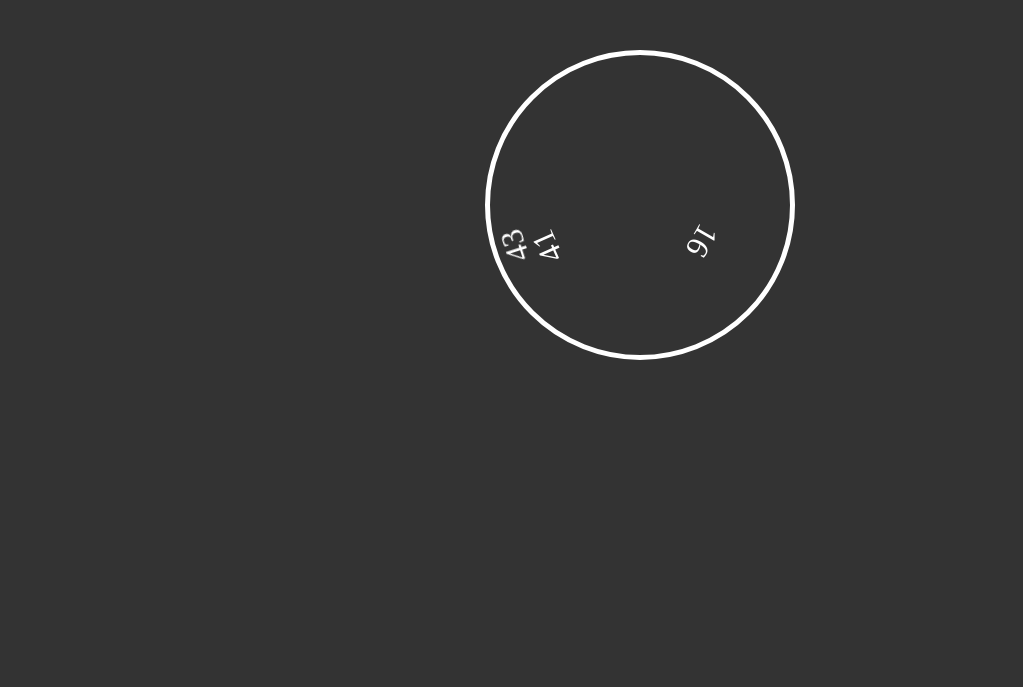
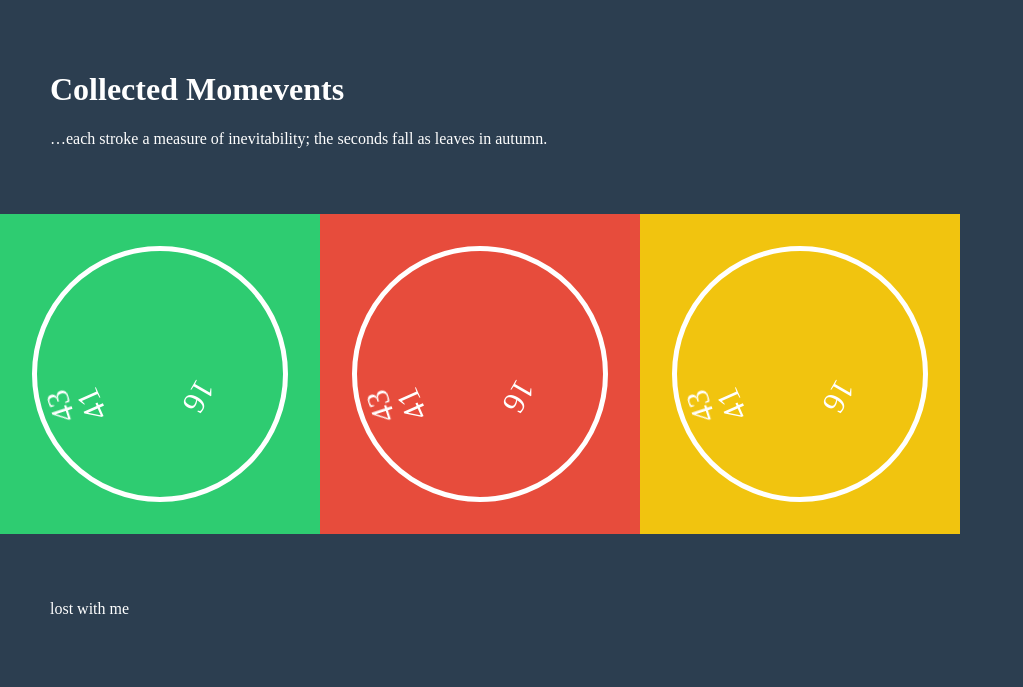
Before and after one commit to stereomyth/ephemera, a website: page app/index.html in a window 1280 px wide. Shown: the whole page, without its empty margins (0-1023 px from the left). Drawn offline with nearby package versions, Linux system fonts and the light colour scheme; files that its build step writes are made by us from their sources.

Commit message:
Some responsive stuff, header, footer and colours

```diff
--- a/app/index.html
+++ b/app/index.html
@@ -4,7 +4,7 @@
         <meta charset="utf-8">
         <title>Clocks</title>
         <meta name="description" content="">
-        <meta name="viewport" content="width=device-width, initial-scale=1">
+        <meta name="viewport" content="width=device-width, min-scale=1">
         <!-- Place favicon.ico and apple-touch-icon.png in the root directory -->
 
         <!-- build:css styles/vendor.css -->
@@ -26,11 +26,38 @@
             <p class="browsehappy">You are using an <strong>outdated</strong> browser. Please <a href="http://browsehappy.com/">upgrade your browser</a> to improve your experience.</p>
         <![endif]-->
 
-        <div class="clock classic">
-            <div class="h-hand">h</div>
-            <div class="m-hand">m</div>
-            <div class="s-hand">s</div>
+        <header class="title">
+            <h1>Collected Momevents</h1>
+            <p> &hellip;each stroke a measure of inevitability; the seconds fall as leaves in autumn.</p>
+        </header>
+
+        <div class="clock-box lime">
+            <div class="clock classic">
+                <div class="h-hand">h</div>
+                <div class="m-hand">m</div>
+                <div class="s-hand">s</div>
+            </div>
         </div>
+
+        <div class="clock-box tomato">
+            <div class="clock classic">
+               <div class="h-hand">h</div>
+               <div class="m-hand">m</div>
+               <div class="s-hand">s</div>
+           </div>
+        </div>
+
+        <div class="clock-box purple">
+            <div class="clock classic">
+               <div class="h-hand">h</div>
+               <div class="m-hand">m</div>
+               <div class="s-hand">s</div>
+           </div>
+        </div>
+
+        <footer>
+           <p>lost with me</p>
+        </footer>
 
         <!-- Google Analytics: change UA-XXXXX-X to be your site's ID. -->
         <script>
@@ -52,5 +79,5 @@
         <script src="scripts/tiles.js"></script>
         <script src="scripts/clocks.js"></script>
         <!-- endbuild -->
-</body>
+    </body>
 </html>
--- a/app/styles/clocks.scss
+++ b/app/styles/clocks.scss
@@ -1,20 +1,65 @@
 .clocks {
 
-    background-color: #333;
+    background-color: #2C3E50;
+
+    .title {
+        text-align: center;
+        color: white;
+        // background-color: #2C3E50;
+        padding: 50px;
+
+        @include at-least(400px) {
+            text-align: left;
+        }
+    }
+
+    footer {
+        clear: both;
+        color: white;
+        // background-color: #2C3E50;
+        padding: 50px;
+
+    }
+
+    .clock-box {
+        width: 100vw;
+        height: 100vw;
+        // max-height: 400px;
+        box-sizing: border-box;
+        float:left;
+        // box-shadow: inset 0px 0px 3vw rgba(0,0,0,0.4);
+        // max-width: 400px;
+
+        @include at-least(420px) {
+            width: 50vw;
+            height: 50vw;
+        }
+
+        @include at-least(800px) {
+            width: 33.3vw;
+            height: 33.3vw;
+        }
+
+        @include at-least(1200px) {
+            width: 25vw;
+            height: 25vw;
+        }
+    }
 
     .clock {
-        width: 300px;
-        height: 300px;
+        width: 80%;
+        height: 80%;
+        margin: 10%;
         border: 5px solid white;
         border-radius: 50%;
-        margin: 50px auto;
         position: relative;
         overflow: hidden;
+        box-sizing: border-box;
     }
 
     .h-hand, .m-hand, .s-hand {
-        width: 300px;
-        height: 300px;
+        width: 100%;
+        height: 100%;
         position: absolute;
         top: 0;
         left: 0;
@@ -27,16 +72,8 @@
 
     .classic {
 
-        // &:hover .h-hand {
-        //     transform: rotate(720deg);
-
-        // }
-
         .h-hand {
             padding-top: 60px;
-            // transform: rotate(0deg);
-
-
         }
         .m-hand {
             padding-top: 30px;
@@ -46,4 +83,18 @@
         }
     }
 
+    // styles
+
+    .lime {
+        background-color: #2ECC71;
+    }
+    .tomato {
+        background-color: #E74C3C;
+    }
+    .purple {
+        background-color: #F1C40F;
+    }
+
+
+
 }
```
